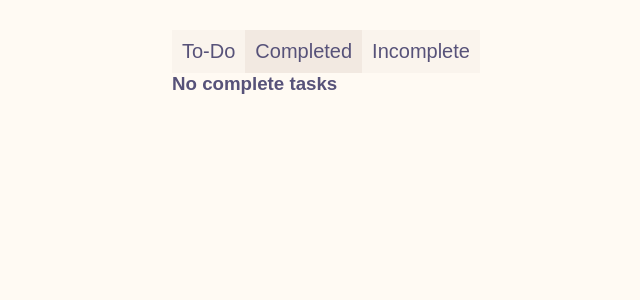
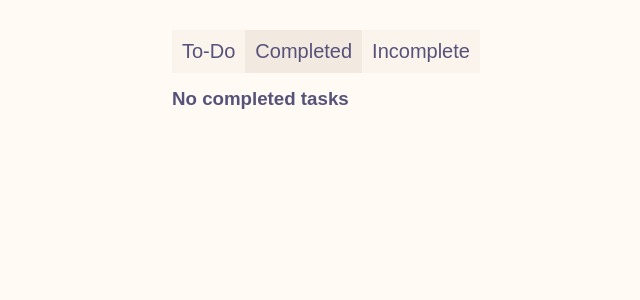
Before and after one commit to TanX-009/vue-todo, a Vue app: page / in a window 1280 px wide. Both pictures are taken after a click on the button "Completed". Shown: the top 300 px of the page, without its empty margins (114-754 px from the left). Built offline with nearby package versions, Linux system fonts and the light colour scheme.

Commit message:
minor fixes
added missing onDelete function in completed and incomplete tab
added margin top to no completed/incomplete info

```diff
--- a/src/components/ToDo.vue
+++ b/src/components/ToDo.vue
@@ -77,13 +77,13 @@ tick.value = !tick.value;
                 onCheck(task, comp);
                 tick = !tick;
               }
-              " />
+              " :on-delete="() => deleteTask(task)" />
         </template>
       </template>
 
       <!-- else render no incomplete tasks -->
       <template v-else>
-        <h3 class="info">No complete tasks</h3>
+        <h3 class="info">No completed tasks</h3>
       </template>
     </template>
 
@@ -97,7 +97,7 @@ tick.value = !tick.value;
                 onCheck(task, comp);
                 tick = !tick;
               }
-              " />
+              " :on-delete="() => deleteTask(task)" />
         </template>
       </template>
 
@@ -112,6 +112,10 @@ tick.value = !tick.value;
 <style lang="scss" scoped>
 @import "src/styles/mixins/@_main.scss";
 @import "src/styles/variables/@_main.scss";
+
+h3 {
+  margin-top: $space-xs;
+}
 
 .todo {
   max-width: 768px;
@@ -139,8 +143,4 @@ tick.value = !tick.value;
     padding: $space-2xs;
   }
 }
-
-.info {
-  margin: $space-s, 0;
-}
 </style>
```
Also changed, not shown: 4 other files (tests, documents, lock files or other folders).
